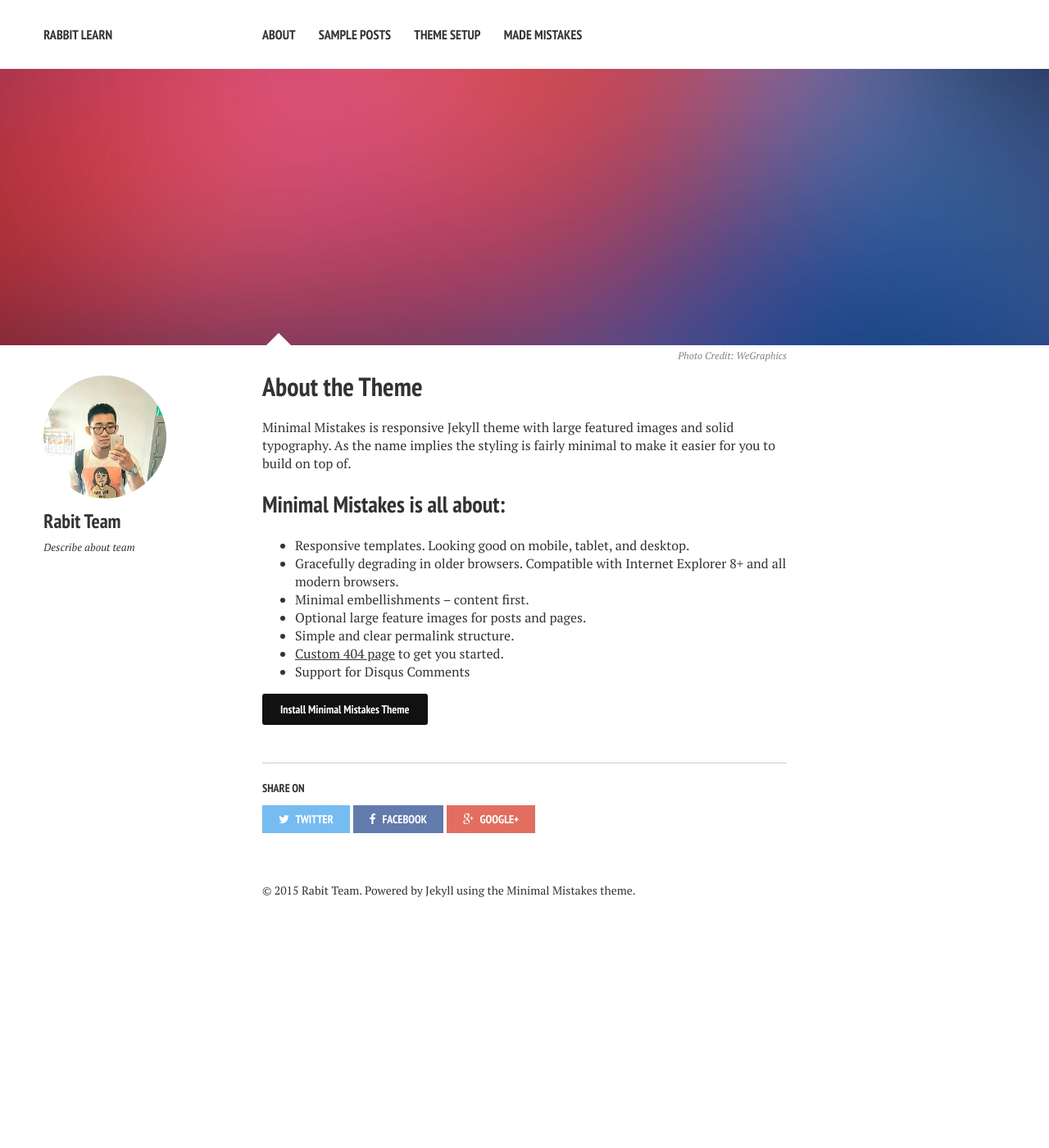
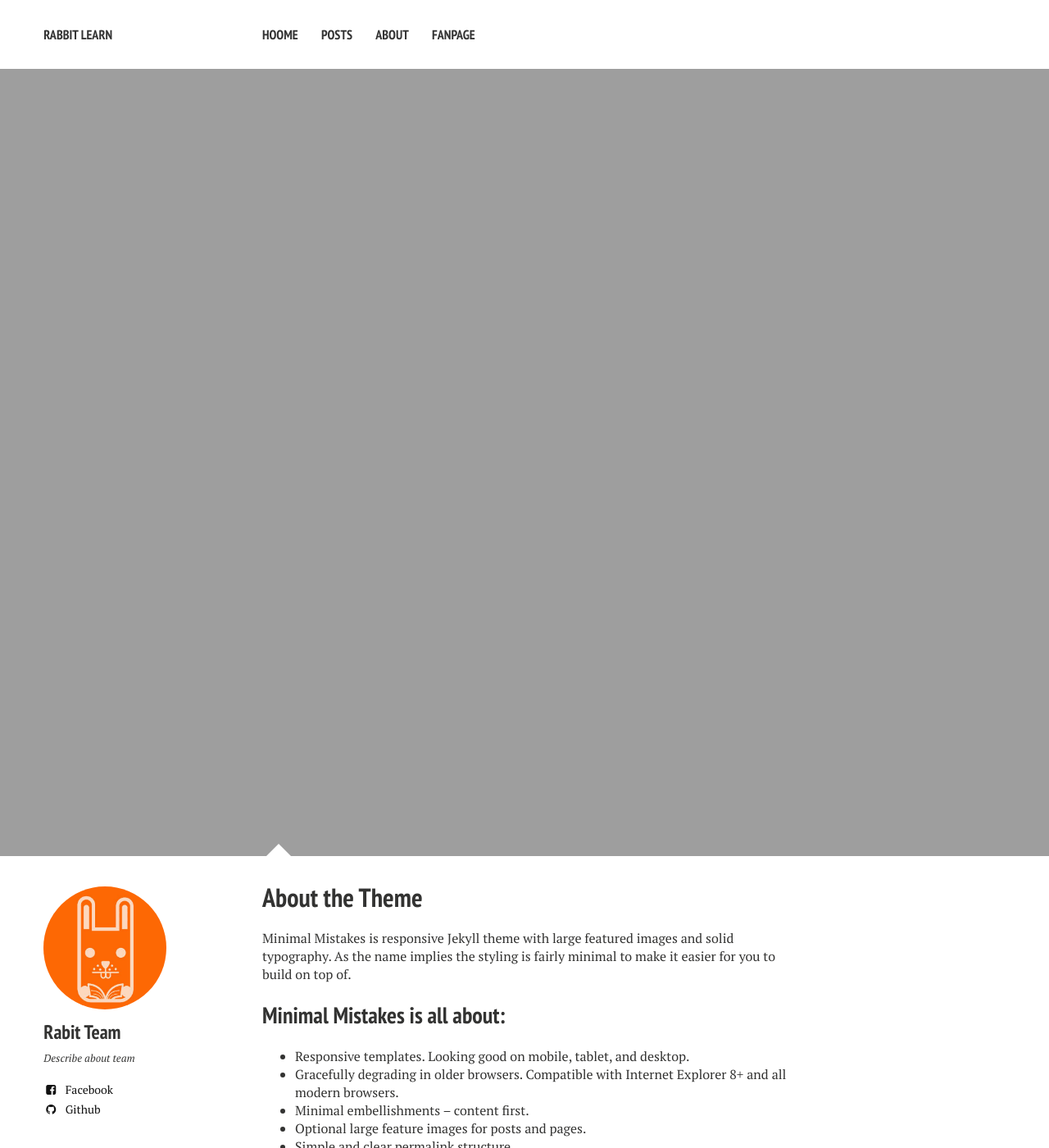
Before and after one commit to therabbitteam/therabbitteam.github.io, a Jekyll site: the page built from about/index.md, in a window 1280 px wide and 1400 px high. Shown: the whole window at 82% size. Built offline with Jekyll 4.4.1, drawn with Linux system fonts in a browser that asks for light colours; nearby versions of some CDN libraries.

Commit message:
Add images and update links

```diff
--- a/_config.yml
+++ b/_config.yml
@@ -26,12 +26,12 @@ kramdown:
 # Site owner
 owner:
   name: Rabit Team
-  avatar: bio/bio_quan.jpg
+  avatar: bio-photo.jpg
   bio: "Describe about team"
   email:
   disqus-shortname:
   twitter: #username
-  facebook: #username
+  facebook: rabbitassist
   google:
     plus: #username
     analytics:
@@ -39,7 +39,7 @@ owner:
     ad-client:
     ad-slot:
   bing-verify:
-  github: #username
+  github: therabbitteam
   stackoverflow: #123456/username   from a "http://stackoverflow.com/users/123456/username" link
   linkedin: #username
   xing: #username
--- a/_data/authors.yml
+++ b/_data/authors.yml
@@ -13,8 +13,8 @@ hoang_quan:
 rabbit_team:
   name: Rabbit Team
   email: cornelius@thewhip.com
-  bio: "I ordered what?"
+  bio: "Bio goes here"
   avatar: bio-photo.jpg
   twitter: rhymeswithsackit
   google:
-    plus: CorneliusFiddlebone
+    plus: #CorneliusFiddlebone
--- a/_data/navigation.yml
+++ b/_data/navigation.yml
@@ -1,13 +1,13 @@
 # Site navigation links
+
+- title: Hoome
+  url: /
+
+- title: Posts
+  url: /posts/
 
 - title: About
   url: /about/
 
-- title: Sample Posts
-  url: /posts/
-
-- title: Theme Setup
-  url: /theme-setup/
-
-- title: Made Mistakes
-  url: http://mademistakes.com
+- title: Fanpage
+  url: https://www.facebook.com/rabbitassist
--- a/about/index.md
+++ b/about/index.md
@@ -5,9 +5,7 @@ tags: [about, Jekyll, theme, responsive]
 modified: 2014-08-08T20:53:07.573882-04:00
 comments: true
 image:
-  feature: sample-image-2.jpg
-  credit: WeGraphics
-  creditlink: http://wegraphics.net/downloads/free-ultimate-blurred-background-pack/
+  feature: cover
 ---
 
 Minimal Mistakes is responsive Jekyll theme with large featured images and solid typography. As the name implies the styling is fairly minimal to make it easier for you to build on top of.
```
Also changed, not shown: index.md (+2 -4 lines), images/bio-photo.jpg, images/cover.jpg (added).
